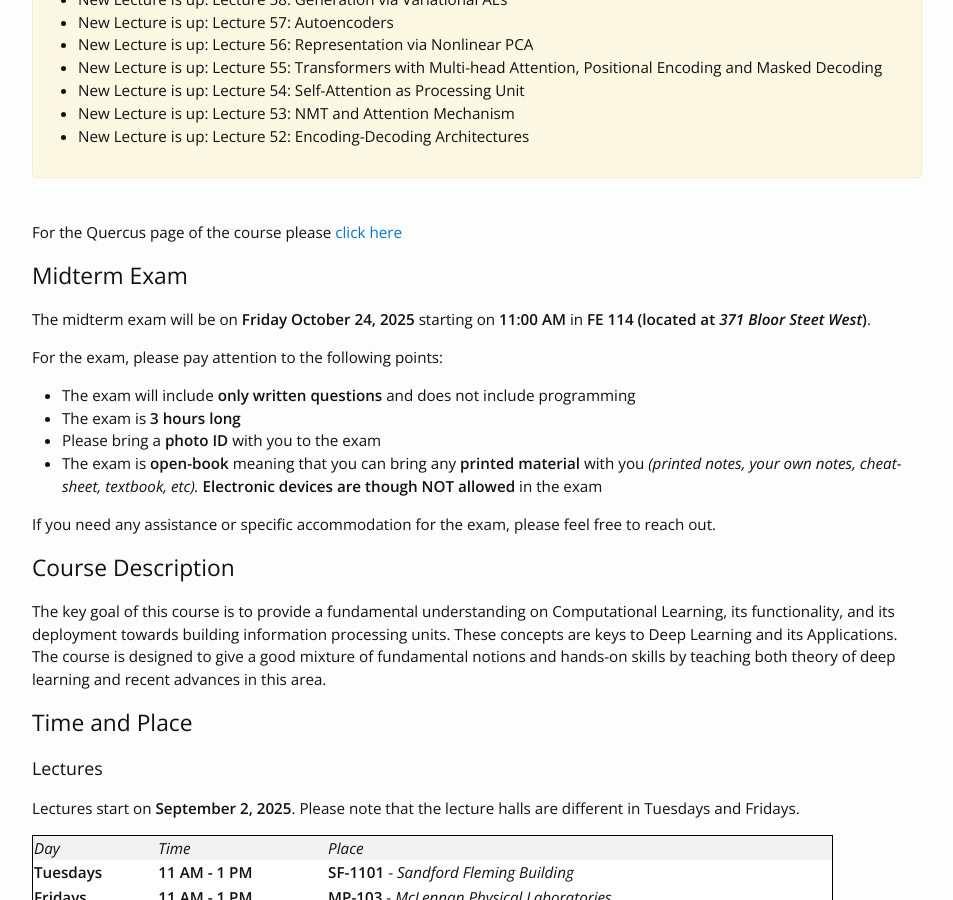
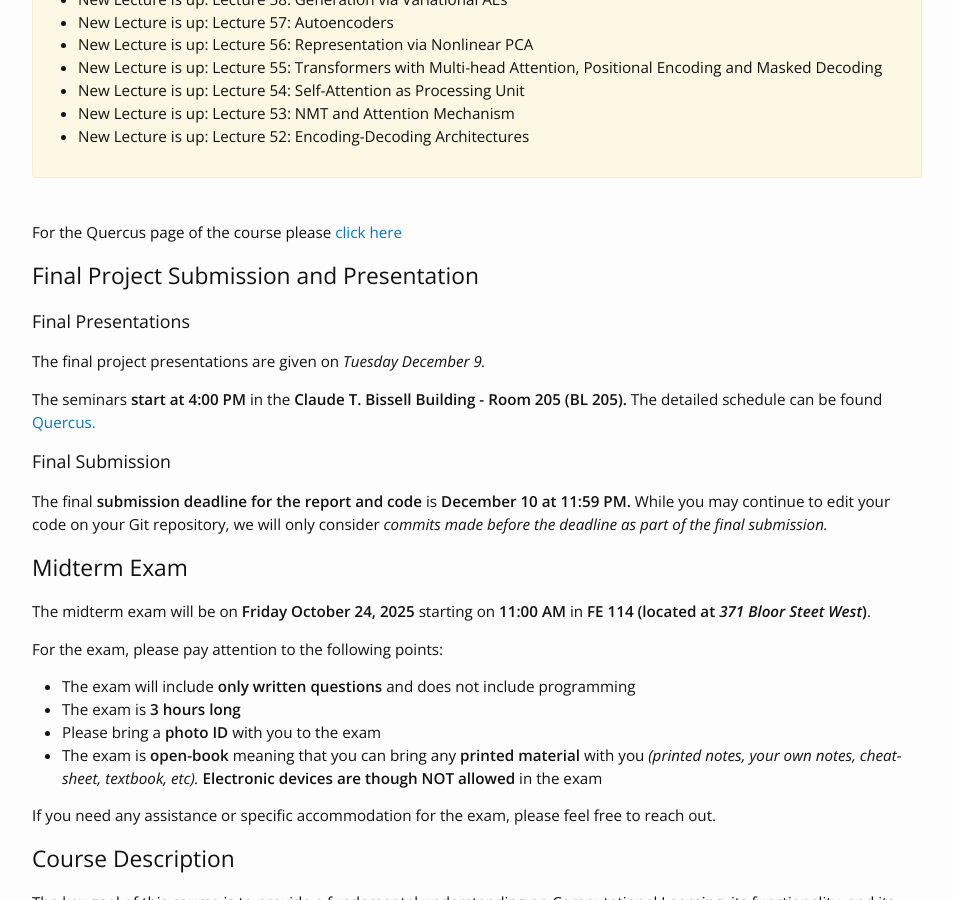
Before and after one commit to bereyhi-courses/dl-utoronto, a Jekyll site: the page built from index.md, in a window 1280 px wide and 900 px high, scrolled down 416 px. Shown: the whole window, without its empty margins (163-1116 px from the left). Built offline with Jekyll 4.4.1, drawn with Linux system fonts in a browser that asks for light colours; nearby versions of some CDN libraries; part of the change alters nothing that is shown.

```diff
--- a/index.md
+++ b/index.md
@@ -5,24 +5,17 @@ layout: home
 
 For the Quercus page of the course please [click here](https://q.utoronto.ca/courses/396459)
 
-<!-- ## Final Project Submission and Presentation
+## Final Project Submission and Presentation
 
 ### Final Presentations
-The final project presentations will be given on _Tuesday August 5_ and _Thursday August 7._
+The final project presentations are given on _Tuesday December 9._
 
-The seminars __start at 6:00 PM__ in the __lecture hall.__ The detailed schedule can be found [here.](https://q.utoronto.ca/courses/388349/pages/presentation-schedule)
+The seminars __start at 4:00 PM__ in the __Claude T. Bissell Building - Room 205 (BL 205).__ The detailed schedule can be found [Quercus.](https://q.utoronto.ca/courses/396459)
 
-* We will post the detailed schedule of the presentation one week in advance. If you prefer to present on specific day, you may let us know, though we cannot guarantee to set you on that day.
-* While presenting, all group members should be be on the presentation stage. Nevertheless, if the group prefers, the presentation can be given by some members.
-    - If some group members cannot attend due to specific circumstances, they need to __get approval in advance__ by letting the instructor know and ask for permission.
-    - __Non-attending group members must prepare a complete 5-minute recorded presentation by their own (individually), upload it to MyMedia, and submit the video link through Quercus by the deadline.__ We will shortly open the submission panel on Quercus.
-    - Note that __the remaining group members should present as normal excluding the non-attending group member(s).__
-* You should be clear about the __teamwork__ in your presentation and respect the timing (5 minutes) and page-limit.
-* Attending __both presentation seminars is mandatory for all.__ Regardless of the day and time of your presentation, you must be attending the seminars. If you cannot attend, you need to coordinate it in advance with the instructor. Failure to address this can lead to mark deduction.
 
 ### Final Submission
 
-The final __submission deadline for the report and code__ is by the end of the week, i.e., __August 10 at 11:59 PM.__ While you may continue to edit your code on your Git repository, we will only consider _commits made before the deadline as part of the final submission._ -->
+The final __submission deadline for the report and code__ is __December 10 at 11:59 PM.__ While you may continue to edit your code on your Git repository, we will only consider _commits made before the deadline as part of the final submission._
 
 ## Midterm Exam
 
```
